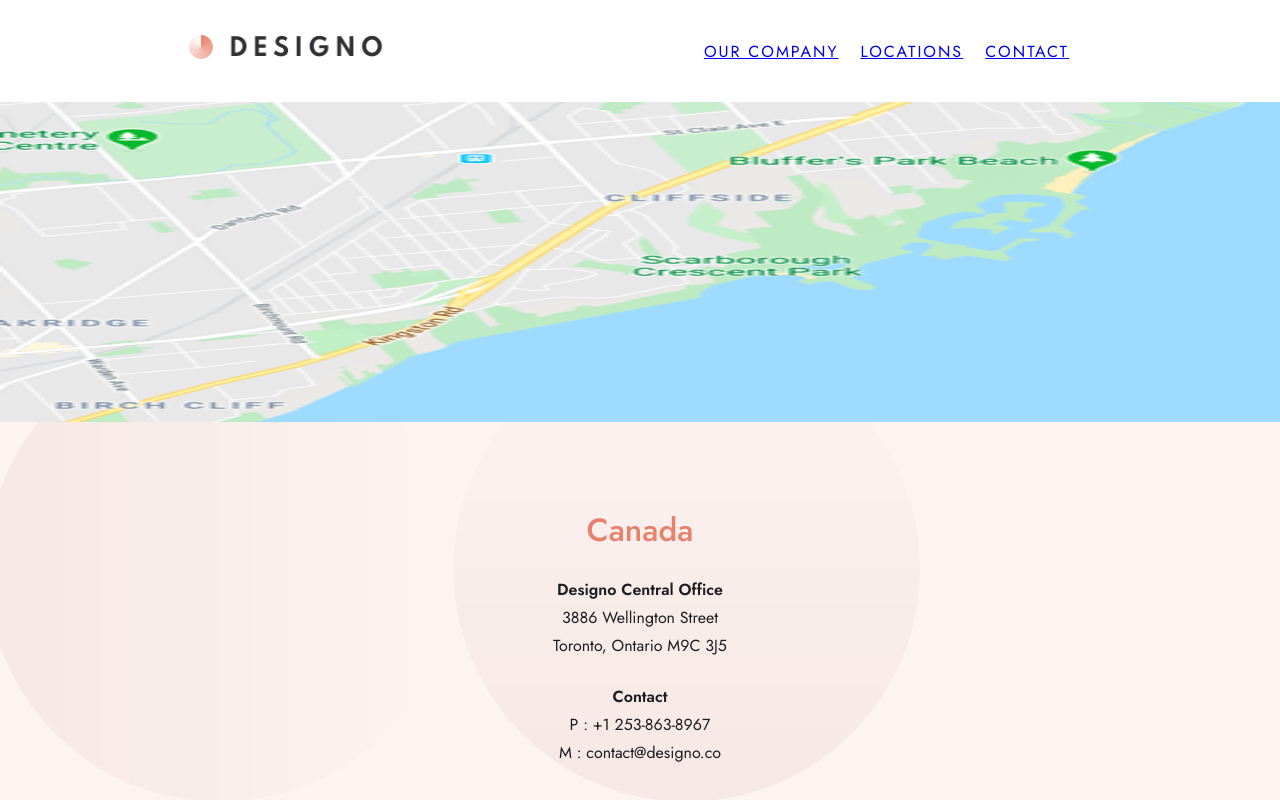
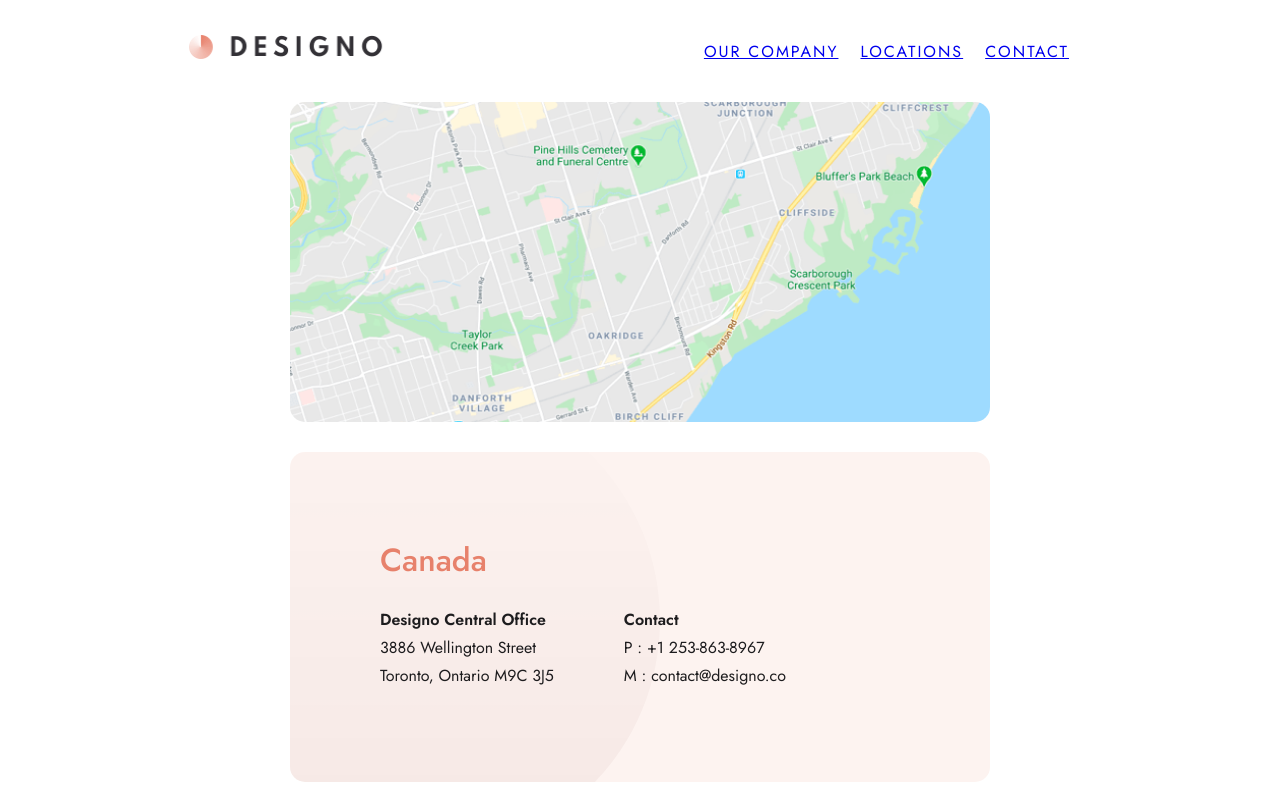
Before and after one commit to Aryaman2803/Designo, a React (Create React App) app: page /locations in a window 1280 px wide. Shown: the top 800 px of the page. Built offline with nearby package versions, Linux system fonts and the light colour scheme.

Commit message:
locations page made responsive for tablets

```diff
--- a/src/Locations.js
+++ b/src/Locations.js
@@ -13,6 +13,7 @@ export default function Locations() {
         <div className="text-wrap">
           <img src={heroSvg} alt="" />
           <h2>Canada</h2>
+          <div className="list">
             <ul>
               <li>Designo Central Office</li>
               <li>3886 Wellington Street</li>
@@ -25,12 +26,14 @@ export default function Locations() {
               <li>M : contact@designo.co</li>
             </ul>
           </div>
+        </div>
       </section>
       <section className="country">
         <div className="img-wrap"></div>
         <div className="text-wrap">
           <img src={heroSvg} alt="" />
           <h2>Australia</h2>
+          <div className="list">
             <ul>
               <li> Designo AU Office</li>
               <li>19 Balonne Street</li>
@@ -43,12 +46,14 @@ export default function Locations() {
               <li>M : contact@designo.au</li>
             </ul>
           </div>
+        </div>
       </section>
       <section className="country" id="uk">
         <div className="img-wrap"></div>
         <div className="text-wrap">
           <img src={heroSvg} alt="" />
           <h2>United Kingdom</h2>
+          <div className="list">
             <ul>
               <li>Designo UK Office</li>
               <li>13 Colorado Way</li>
@@ -61,6 +66,7 @@ export default function Locations() {
               <li>M : contact@designo.uk</li>
             </ul>
           </div>
+        </div>
       </section>
       <Footer />
     </div>
--- a/src/Locations.scss
+++ b/src/Locations.scss
@@ -10,7 +10,7 @@
     .img-wrap {
       background: url("./starter/assets/locations/desktop/image-map-canada.png");
       height: 32rem;
-      width: 100vw;
+      width: 100%;
       object-fit: contain;
       background-repeat: no-repeat;
       background-size: 100% 100%;
@@ -53,3 +53,38 @@
     padding-bottom: 12rem;
   }
 }
+
+@media screen and (min-width: $tablet) {
+  .Locations {
+    .country {
+      width: 70rem;
+      margin: 0 auto;
+      &:not(:last-child) {
+        margin-bottom: 12rem;
+      }
+      .img-wrap {
+        border-radius: 1.5rem;
+        background: url("./starter/assets/locations/tablet/image-map-canada.png");
+        background-repeat: no-repeat;
+        background-size: 100% 100%;
+        &:first-child {
+          margin-bottom: 3rem;
+        }
+      }
+      .text-wrap {
+        border-radius: 1.5rem;
+        display: flex;
+        flex-direction: column;
+        align-items: flex-start;
+        justify-content: center;
+        .list {
+          display: flex;
+          ul {
+            margin-right: 7rem;
+            text-align: left;
+          }
+        }
+      }
+    }
+  }
+}
```
Lines whose indentation alone changed are shown as unchanged.
